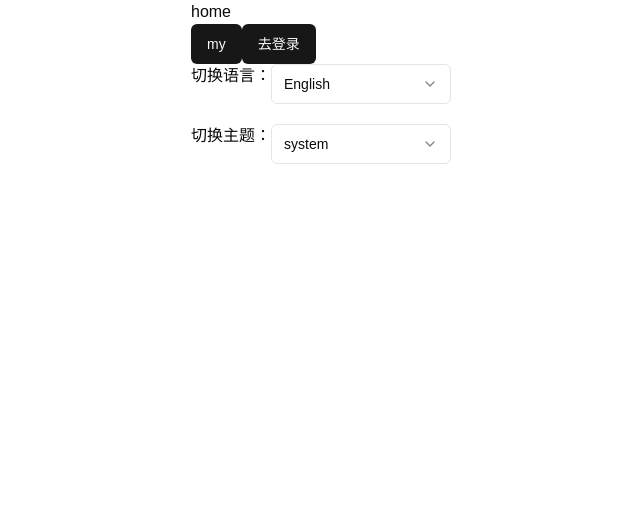
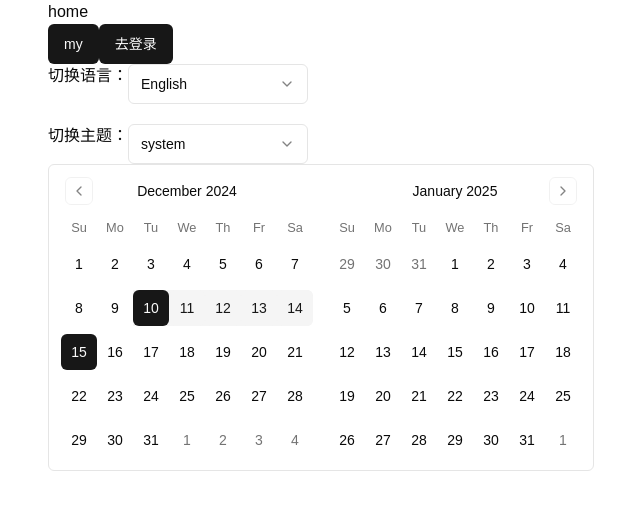
Before and after one commit to Yolo-00/next-app, a Next.js app: page /en in a window 1280 px wide. Shown: the top 510 px of the page, without its empty margins (319-959 px from the left). Built offline with nearby package versions, Linux system fonts and the light colour scheme.

Commit message:
feat: 增加日历组件及国际化

```diff
--- a/package.json
+++ b/package.json
@@ -15,12 +15,14 @@
     "@radix-ui/react-slot": "^1.1.0",
     "class-variance-authority": "^0.7.1",
     "clsx": "^2.1.1",
+    "date-fns": "^4.1.0",
     "dayjs": "^1.11.13",
     "lucide-react": "^0.468.0",
     "next": "15.0.4",
     "next-intl": "^3.26.0",
     "next-themes": "^0.4.4",
     "react": "^19.0.0",
+    "react-day-picker": "^8.10.1",
     "react-dom": "^19.0.0",
     "react-hook-form": "^7.54.1",
     "tailwind-merge": "^2.5.5",
--- a/src/app/[locale]/layout.tsx
+++ b/src/app/[locale]/layout.tsx
@@ -18,7 +18,10 @@
   const t = await getTranslations({ locale, namespace: "layout" });
 
   return {
-    title: t("title"),
+    title: {
+      default: t("title"),
+      template: "%s | " + t("title"),
+    },
   };
 }
 
--- /dev/null
+++ b/src/app/[locale]/login/layout.tsx
@@ -0,0 +1,22 @@
+import { getTranslations } from "next-intl/server";
+
+export async function generateMetadata({
+  params,
+}: {
+  params: Promise<{ locale: string }>;
+}) {
+  const { locale } = await params;
+  const t = await getTranslations({ locale, namespace: "login" });
+
+  return {
+    title: t("title"),
+  };
+}
+
+export default function RootLayout({
+  children,
+}: Readonly<{
+  children: React.ReactNode;
+}>) {
+  return <>{children}</>;
+}
--- a/src/app/[locale]/login/page.tsx
+++ b/src/app/[locale]/login/page.tsx
@@ -201,4 +201,5 @@
     </div>
   );
 };
+
 export default Page;
--- a/src/app/[locale]/my/page.tsx
+++ b/src/app/[locale]/my/page.tsx
@@ -1,17 +1,10 @@
 "use client";
-import { useTranslations, useLocale } from "next-intl";
+import { useTranslations } from "next-intl";
 import { Input } from "@/components/ui/input";
 import { useState } from "react";
-import { usePathname } from "@/i18n/routing";
-import { useSearchParams } from "next/navigation";
 const Page = () => {
   const t = useTranslations("myPage");
   const [value, setValue] = useState("");
-  const pathname = usePathname();
-  const locale = useLocale();
-  const searchParams = useSearchParams();
-  console.log(pathname, locale, `/${locale}${pathname}`);
-  console.log(searchParams.get("next"));
   return (
     <div>
       <h1>{t("title")}</h1>
--- a/src/app/[locale]/page.tsx
+++ b/src/app/[locale]/page.tsx
@@ -12,6 +12,9 @@
   SelectTrigger,
   SelectValue,
 } from "@/components/ui/select";
+import { Calendar } from "@/components/ui/calendar";
+import { DateRange } from "react-day-picker";
+import { addDays } from "date-fns";
 import dayjs from "dayjs";
 export default function Home() {
   const t = useTranslations();
@@ -19,6 +22,10 @@
   const { changeLanguage } = useLanguage();
   const { theme, setTheme } = useTheme();
   const [mounted, setMounted] = useState(false);
+  const [date, setDate] = useState<DateRange | undefined>({
+    from: new Date(),
+    to: addDays(new Date(), 5),
+  });
   const onSelectChange = (e: any) => {
     changeLanguage(e);
   };
@@ -45,6 +52,7 @@
         <Button>
           <Link href="/login">去登录</Link>
         </Button>
+
         <div className="flex">
           切换语言：
           <Select defaultValue={locale} onValueChange={onSelectChange}>
@@ -57,6 +65,7 @@
             </SelectContent>
           </Select>
         </div>
+
         <div className="flex mt-5">
           切换主题：
           <Select defaultValue={theme} onValueChange={onSelectThemeChange}>
@@ -70,6 +79,14 @@
             </SelectContent>
           </Select>
         </div>
+
+        <Calendar
+          mode="range"
+          selected={date}
+          onSelect={setDate}
+          className="rounded-md border"
+          numberOfMonths={2}
+        />
       </div>
     </div>
   );
--- /dev/null
+++ b/src/components/ui/calendar.tsx
@@ -0,0 +1,83 @@
+"use client";
+
+import * as React from "react";
+import { ChevronLeft, ChevronRight } from "lucide-react";
+import { DayPicker } from "react-day-picker";
+
+import { cn } from "@/lib/utils";
+import { buttonVariants } from "@/components/ui/button";
+
+import { zhCN, enUS } from "date-fns/locale";
+import { useLocale } from "next-intl";
+
+export type CalendarProps = React.ComponentProps<typeof DayPicker>;
+
+function Calendar({
+  className,
+  classNames,
+  showOutsideDays = true,
+  ...props
+}: CalendarProps) {
+  const locale = useLocale();
+  const dateLocale = React.useMemo(
+    () =>
+      ({
+        zh: zhCN,
+        en: enUS,
+      }[locale]),
+    [locale]
+  );
+  return (
+    <DayPicker
+      showOutsideDays={showOutsideDays}
+      className={cn("p-3", className)}
+      classNames={{
+        months: "flex flex-col sm:flex-row space-y-4 sm:space-x-4 sm:space-y-0",
+        month: "space-y-4",
+        caption: "flex justify-center pt-1 relative items-center",
+        caption_label: "text-sm font-medium",
+        nav: "space-x-1 flex items-center",
+        nav_button: cn(
+          buttonVariants({ variant: "outline" }),
+          "h-7 w-7 bg-transparent p-0 opacity-50 hover:opacity-100"
+        ),
+        nav_button_previous: "absolute left-1",
+        nav_button_next: "absolute right-1",
+        table: "w-full border-collapse space-y-1",
+        head_row: "flex",
+        head_cell:
+          "text-muted-foreground rounded-md w-9 font-normal text-[0.8rem]",
+        row: "flex w-full mt-2",
+        cell: "h-9 w-9 text-center text-sm p-0 relative [&:has([aria-selected].day-range-end)]:rounded-r-md [&:has([aria-selected].day-outside)]:bg-accent/50 [&:has([aria-selected])]:bg-accent first:[&:has([aria-selected])]:rounded-l-md last:[&:has([aria-selected])]:rounded-r-md focus-within:relative focus-within:z-20",
+        day: cn(
+          buttonVariants({ variant: "ghost" }),
+          "h-9 w-9 p-0 font-normal aria-selected:opacity-100"
+        ),
+        day_range_end: "day-range-end",
+        day_selected:
+          "bg-primary text-primary-foreground hover:bg-primary hover:text-primary-foreground focus:bg-primary focus:text-primary-foreground",
+        day_today: "bg-accent text-accent-foreground",
+        day_outside:
+          "day-outside text-muted-foreground aria-selected:bg-accent/50 aria-selected:text-muted-foreground",
+        day_disabled: "text-muted-foreground opacity-50",
+        day_range_middle:
+          "aria-selected:bg-accent aria-selected:text-accent-foreground",
+        day_hidden: "invisible",
+        ...classNames,
+      }}
+      components={{
+        IconLeft: ({ className, ...props }) => (
+          <ChevronLeft className={cn("h-4 w-4", className)} {...props} />
+        ),
+        IconRight: ({ className, ...props }) => (
+          <ChevronRight className={cn("h-4 w-4", className)} {...props} />
+        ),
+      }}
+      locale={dateLocale}
+      {...props}
+    />
+  );
+}
+Calendar.displayName = "Calendar";
+
+export { Calendar };
--- a/src/i18n/modules/en.json
+++ b/src/i18n/modules/en.json
@@ -25,7 +25,7 @@
     },
     "home": "home",
     "my": "my",
-    "myData": {
+    "myPage": {
         "title": "hello my page"
     }
 }
--- a/src/i18n/routing.ts
+++ b/src/i18n/routing.ts
@@ -6,7 +6,7 @@
     locales: ['zh', 'en'],
 
     // Used when no locale matches
-    defaultLocale: 'zh'
+    defaultLocale: 'zh',
 });
 
 // Lightweight wrappers around Next.js' navigation APIs
```
Also changed, not shown: 1 other file (tests, documents, lock files or other folders).
